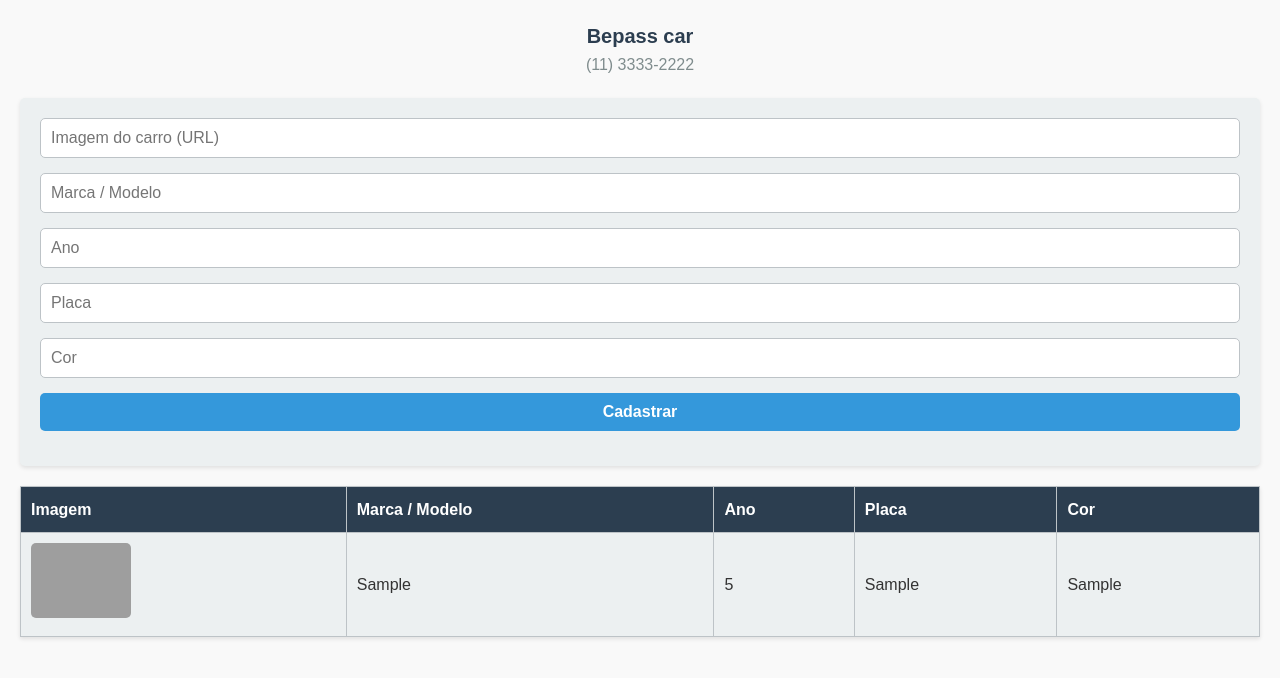
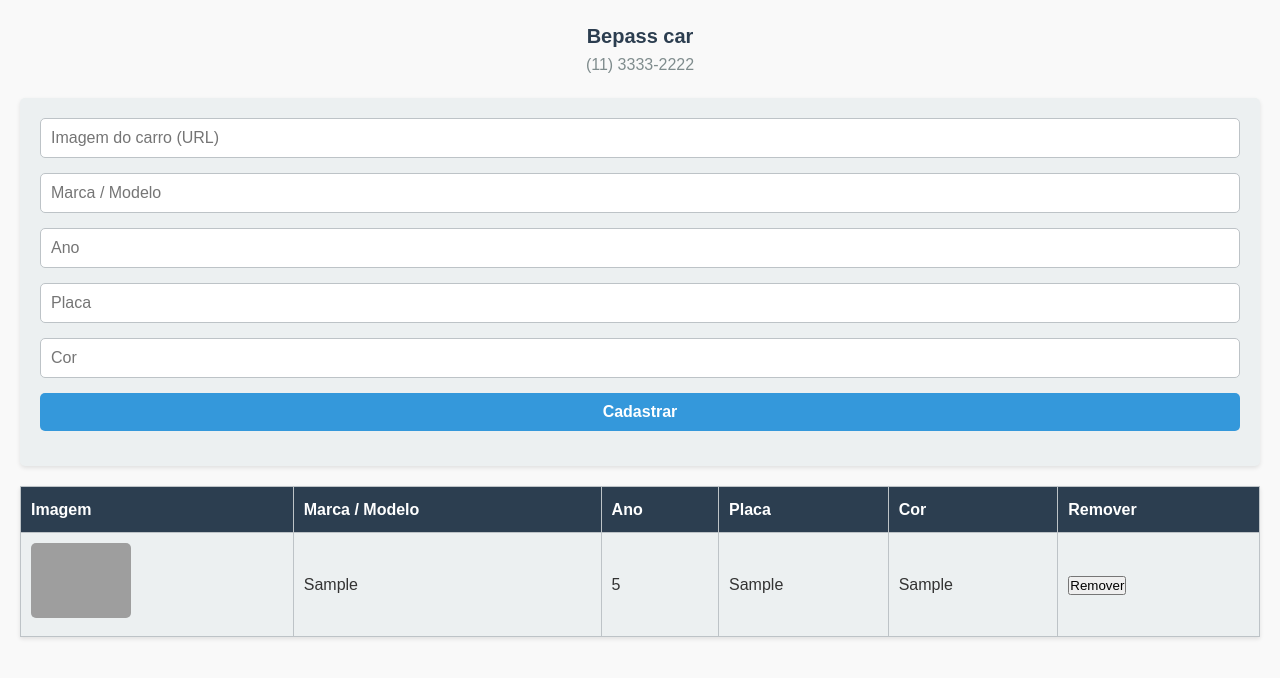
Before and after one commit to FernandoBonifacio/shopeeCarros, a plain HTML site: page challenge-29/index.html in a window 1280 px wide. Both pictures are taken after typing "https://example.com", "Sample", "5", "Sample", "Sample" into the empty fields and a click on the button "Cadastrar". Drawn offline with Linux system fonts and the light colour scheme; grey boxes are pictures that could not be loaded.

Commit message:
Deletar carrinho

```diff
--- a/challenge-29/app.js
+++ b/challenge-29/app.js
@@ -26,9 +26,14 @@
         renderCarList();
       }
 
+      function removeCar(index) {
+        carList.splice(index, 1)
+        renderCarList();
+      }
+
       function renderCarList() {
         $carList.html('');
-        carList.forEach(function(car) {
+        carList.forEach(function(car, index) {
           let tr = document.createElement('tr');
 
           let tdImage = document.createElement('td');
@@ -49,11 +54,22 @@
           let tdColor = document.createElement('td');
           tdColor.textContent = car.color;
 
+          let tdDelete = document.createElement('td');
+          let deleteButton = document.createElement('button');
+          deleteButton.textContent = 'Remover';
+
+          deleteButton.addEventListener('click', function () {
+            removeCar(index);
+          });
+
+          tdDelete.appendChild(deleteButton);
+
           tr.appendChild(tdImage);
           tr.appendChild(tdBrand);
           tr.appendChild(tdYear);
           tr.appendChild(tdPlate);
           tr.appendChild(tdColor);
+          tr.appendChild(tdDelete);
 
           $carList.append(tr);
         });
--- a/challenge-29/index.html
+++ b/challenge-29/index.html
@@ -29,6 +29,7 @@
                 <th>Ano</th>
                 <th>Placa</th>
                 <th>Cor</th>
+                <th>Remover</th>
             </tr>
         </thead>
         <tbody id="car-list"></tbody>
```
